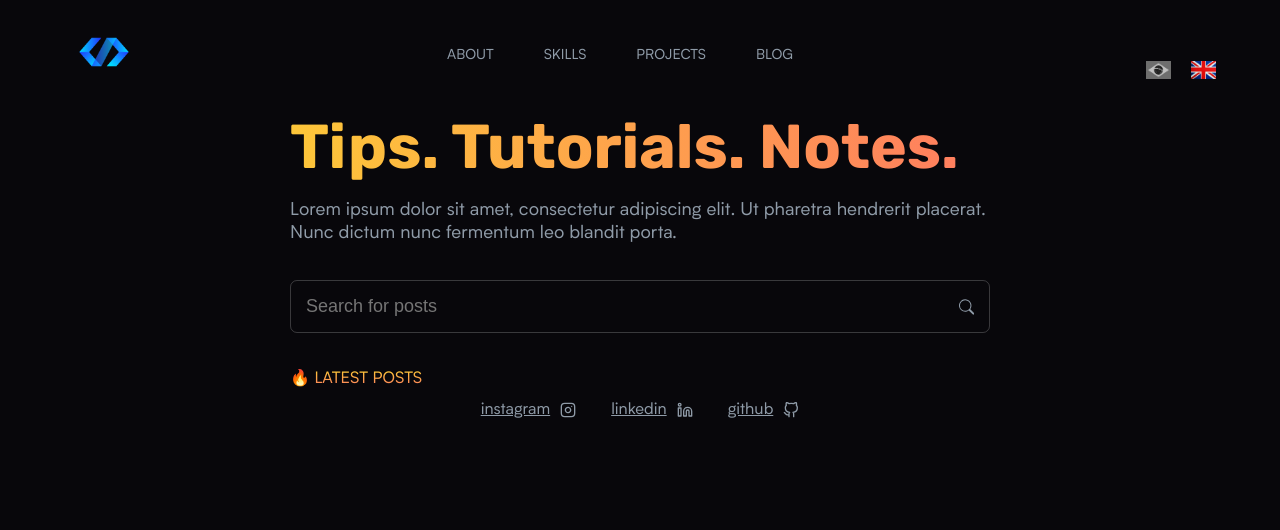
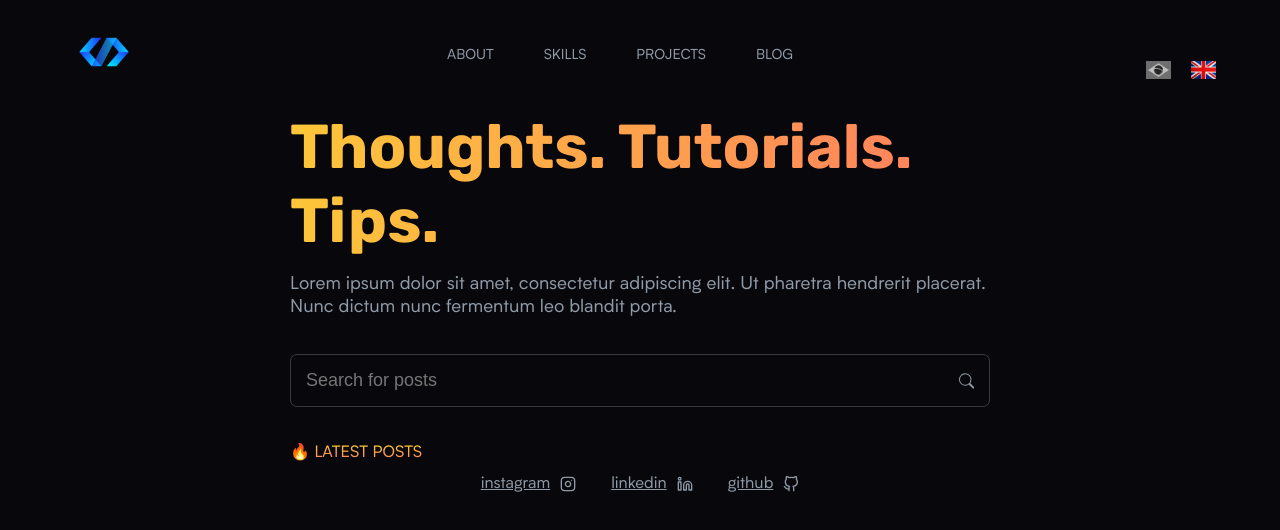
Before and after one commit to viniciuslucena/viniciuslucena.com, a Next.js app: page /blog in a window 1280 px wide. Shown: the top 530 px of the page. Built offline with nearby package versions, Linux system fonts and the light colour scheme.

Commit message:
feat: Title translated

```diff
--- a/pages/about.tsx
+++ b/pages/about.tsx
@@ -25,7 +25,11 @@ const About = () => {
 
       <Header />
       <Container>
-        <Title label="About. Resume." from="#5b7fff" to="#33ccfc" />
+        {language === 'pt-BR' ? (
+          <Title label="Sobre. Carreira." from="#5b7fff" to="#33ccfc" />
+        ) : (
+          <Title label="About. Resume." from="#5b7fff" to="#33ccfc" />
+        )}
         <PersonalResume>
           <div className="resume__image">
             <img src="/images/avatar.jpeg" alt="Avatar" />
--- a/pages/blog.tsx
+++ b/pages/blog.tsx
@@ -1,12 +1,16 @@
 import Head from 'next/head';
+import { useContext } from 'react';
 import { Footer } from '../src/Components/Footer';
 import { Header } from '../src/Components/Header';
 import { Input } from '../src/Components/Input';
 import { Title } from '../src/Components/Title';
+import { GeneralContext } from '../src/Context/general';
 
 import { Container } from '../src/Styles/Container';
 
 const Blog = () => {
+  const { language } = useContext(GeneralContext);
+
   return (
     <>
       <Head>
@@ -17,12 +21,21 @@ const Blog = () => {
 
       <Header />
       <Container>
-        <Title
-          label="Tips. Tutorials. Notes."
-          from="#fdc639"
-          to="#ff7c60"
-          subtitle="Lorem ipsum dolor sit amet, consectetur adipiscing elit. Ut pharetra hendrerit placerat. Nunc dictum nunc fermentum leo blandit porta."
-        />
+        {language === 'pt-BR' ? (
+          <Title
+            label="Pensamentos. Tutoriais. Dicas."
+            from="#fdc639"
+            to="#ff7c60"
+            subtitle="Lorem ipsum dolor sit amet, consectetur adipiscing elit. Ut pharetra hendrerit placerat. Nunc dictum nunc fermentum leo blandit porta."
+          />
+        ) : (
+          <Title
+            label="Thoughts. Tutorials. Tips."
+            from="#fdc639"
+            to="#ff7c60"
+            subtitle="Lorem ipsum dolor sit amet, consectetur adipiscing elit. Ut pharetra hendrerit placerat. Nunc dictum nunc fermentum leo blandit porta."
+          />
+        )}
 
         <Input type="text" placeholder="Search for posts" />
       </Container>
--- a/src/Components/Header/styles.js
+++ b/src/Components/Header/styles.js
@@ -70,6 +70,7 @@ export const HeaderStyles = styled.header`
       margin-top: 30px;
       width: 25px;
       filter: grayscale(1);
+      cursor: pointer;
 
       &.active {
         filter: grayscale(0);
```
Also changed, not shown: pages/projects.tsx (+9 -1 lines), pages/skills.tsx (+9 -1 lines).
